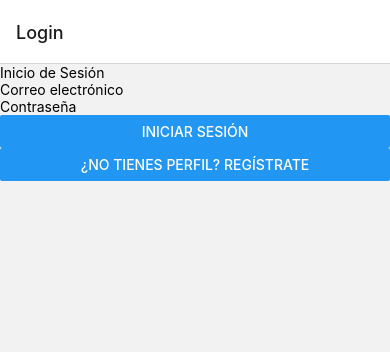
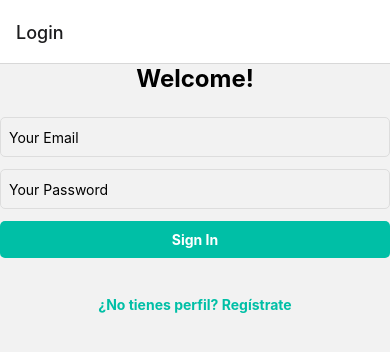
Before and after one commit to Suikunstito/ReactProject, a React Native app: screen /Login in a window 390 px wide. Shown: the top 352 px of the page. Built offline with nearby package versions, Linux system fonts and the light colour scheme.

Commit message:
Componentes

```diff
--- a/src/components/LoginComponent.js
+++ b/src/components/LoginComponent.js
@@ -1,7 +1,8 @@
 import React, { useState } from 'react';
-import { View, Text, TextInput, Button } from 'react-native';
+import { View, Text, TextInput, TouchableOpacity, StyleSheet, Button } from 'react-native';
 import { useNavigation } from '@react-navigation/native';
 import { useAuth } from '../services/AuthContext';
+
 
 const LoginComponent = () => {
   const [email, setEmail] = useState('');
@@ -16,22 +17,60 @@ const LoginComponent = () => {
   };
 
   return (
-    <View>
-      <Text>Inicio de Sesión</Text>
+    <View >
+      <Text style={styles.title}>Welcome!</Text>
       <TextInput
-        placeholder="Correo electrónico"
+        style={styles.input}
+        placeholder="Your Email"
         value={email}
         onChangeText={setEmail}
       />
       <TextInput
-        placeholder="Contraseña"
+        style={styles.input}
+        placeholder="Your Password"
         secureTextEntry
         value={password}
         onChangeText={setPassword}
       />
-      <Button title="Iniciar sesión" onPress={handleLogin} />
+      <TouchableOpacity style={styles.button} onPress={handleLogin}>
+        <Text style={styles.buttonText}>Sign In</Text>
+      </TouchableOpacity>
     </View>
   );
 };
 
+const styles = StyleSheet.create({
+  container: {
+    flex: 1,
+    padding: 16,
+    justifyContent: 'center',
+    backgroundColor: '#ffffff'
+  },
+  title: {
+    fontSize: 24,
+    fontWeight: 'bold',
+    marginBottom: 24,
+    textAlign: 'center'
+  },
+  input: {
+    height: 40,
+    borderColor: '#ddd',
+    borderWidth: 1,
+    marginBottom: 12,
+    paddingLeft: 8,
+    borderRadius: 5
+  },
+  button: {
+    backgroundColor: '#00bfa6',
+    padding: 10,
+    borderRadius: 5,
+    alignItems: 'center',
+    marginBottom: 12
+  },
+  buttonText: {
+    color: '#ffffff',
+    fontWeight: 'bold'
+  }
+});
+
 export default LoginComponent;
--- a/src/components/RegisterComponent.js
+++ b/src/components/RegisterComponent.js
@@ -1,29 +1,81 @@
 import React, { useState } from 'react';
-import { View, Text, TextInput, Button } from 'react-native';
+import { View, Text, TextInput, TouchableOpacity, StyleSheet } from 'react-native';
 import { handleRegister } from '../services/firebase';
+const RegisterComponent = () => {
+  const [email, setEmail] = useState('');
+  const [password, setPassword] = useState('');
+  const [confirmPassword, setConfirmPassword] = useState('');
 
-const RegisterComponent = () => {
-
-    const [email, setEmail] = useState('');
-    const [password, setPassword] = useState('');
+  const handleSignUp = () => {
+    if (password === confirmPassword) {
+      handleRegister(email, password);
+    } else {
+      // Handle password mismatch
+    }
+  };
 
   return (
     <View>
-      <Text>Registro</Text>
+      <Text style={styles.title}>Register Now!</Text>
       <TextInput
-        placeholder="Correo electrónico"
+        style={styles.input}
+        placeholder="Your Email"
         value={email}
         onChangeText={setEmail}
       />
       <TextInput
-        placeholder="Contraseña"
+        style={styles.input}
+        placeholder="Your Password"
         secureTextEntry
         value={password}
         onChangeText={setPassword}
       />
-      <Button title="Registrarse" onPress={() => handleRegister(email, password)} />
+      <TextInput
+        style={styles.input}
+        placeholder="Confirm Your Password"
+        secureTextEntry
+        value={confirmPassword}
+        onChangeText={setConfirmPassword}
+      />
+      <TouchableOpacity style={styles.button} onPress={handleSignUp}>
+        <Text style={styles.buttonText}>Sign Up</Text>
+      </TouchableOpacity>
     </View>
   );
 };
 
+const styles = StyleSheet.create({
+  container: {
+    flex: 1,
+    padding: 16,
+    justifyContent: 'center',
+    backgroundColor: '#ffffff'
+  },
+  title: {
+    fontSize: 24,
+    fontWeight: 'bold',
+    marginBottom: 24,
+    textAlign: 'center'
+  },
+  input: {
+    height: 40,
+    borderColor: '#ddd',
+    borderWidth: 1,
+    marginBottom: 12,
+    paddingLeft: 8,
+    borderRadius: 5
+  },
+  button: {
+    backgroundColor: '#00bfa6',
+    padding: 10,
+    borderRadius: 5,
+    alignItems: 'center',
+    marginBottom: 12
+  },
+  buttonText: {
+    color: '#ffffff',
+    fontWeight: 'bold'
+  }
+});
+
 export default RegisterComponent;
--- a/src/screens/InicioScreen.js
+++ b/src/screens/InicioScreen.js
@@ -1,5 +1,5 @@
 import React, { useState } from 'react';
-import { View, Text, Button } from 'react-native';
+import { View, Button, StyleSheet, TouchableOpacity, Text } from 'react-native';
 import LoginComponent from '../components/LoginComponent';
 import RegisterComponent from '../components/RegisterComponent';
 
@@ -8,18 +8,39 @@ const InicioScreen = () => {
 
   return (
     <View>
-      {/* Logo de la app */}
       {cambiarComponent ? (
         <RegisterComponent />
       ) : (
         <LoginComponent />
       )}
-      <Button
-        title={cambiarComponent ? "¿Tienes perfil? Ingresar" : "¿No tienes perfil? Regístrate"}
-        onPress={() => setCambiarComponent(!cambiarComponent)}
-      />
+
+      <TouchableOpacity style={styles.switchButton} onPress={() => setCambiarComponent(!cambiarComponent)}>
+        <Text style={styles.switchButtonText}>
+          {cambiarComponent ? "¿Tienes perfil? Ingresar" : "¿No tienes perfil? Regístrate"}
+        </Text>
+      </TouchableOpacity>
     </View>
   );
 };
 
+const styles = StyleSheet.create({
+  container: {
+    flex: 1,
+    justifyContent: 'center',
+    padding: 16,
+    backgroundColor: '#ffffff'
+  },
+  switchButton: {
+    marginTop: 16,
+    padding: 10,
+    alignItems: 'center'
+  },
+  switchButtonText: {
+    color: '#00bfa6',
+    fontWeight: 'bold'
+  }
+});
+
+
+
 export default InicioScreen;
```
